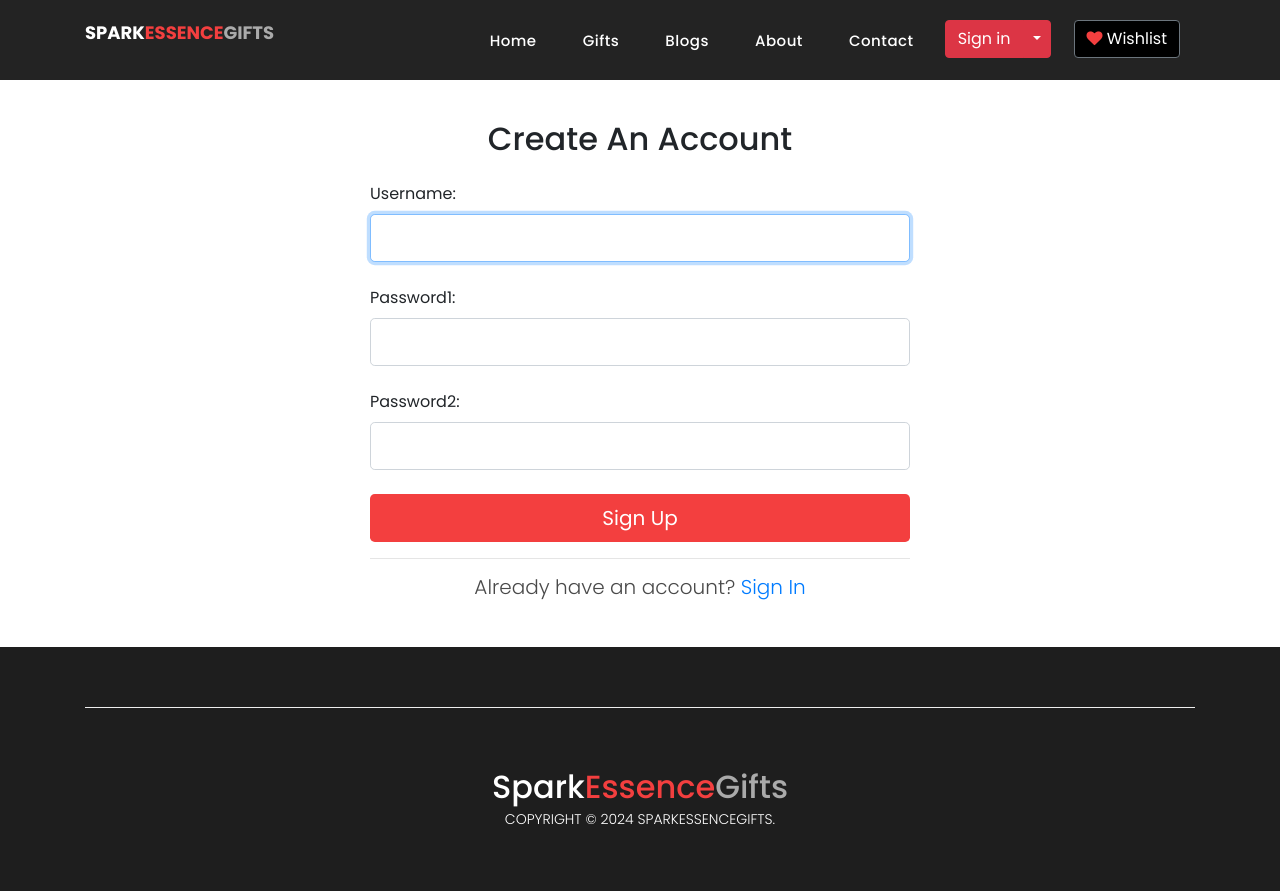
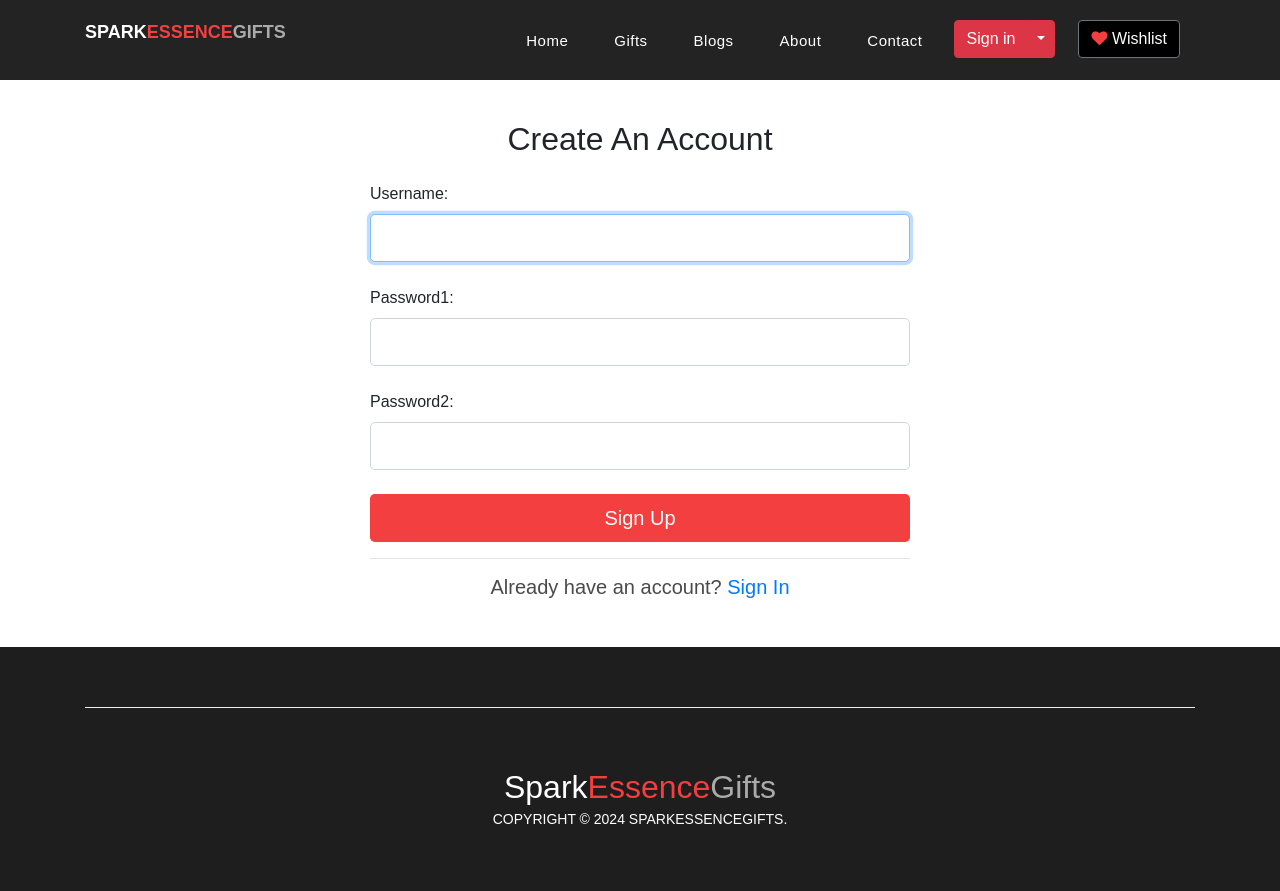
Before and after one commit to othnieladventurer/giftideas, a Django app: page /signup/ in a window 1280 px wide. Run offline with Django 5.2, Linux system fonts and the light colour scheme; some libraries are stand-ins or nearby versions.

Commit message:
Preload test pressing3

```diff
--- a/evergiftful/templates/evergiftful/base.html
+++ b/evergiftful/templates/evergiftful/base.html
@@ -32,8 +32,6 @@
     <!-- End of twitter tag-->
 
 
-
-    <link href="https://fonts.googleapis.com/css?family=Poppins:100,200,300,400,500,600,700,800,900&display=swap" rel="stylesheet">
     <!-- Bootstrap core CSS -->
     <link href="{% static 'vendor/bootstrap/css/bootstrap.min.css' %}" rel="stylesheet">
 
```
